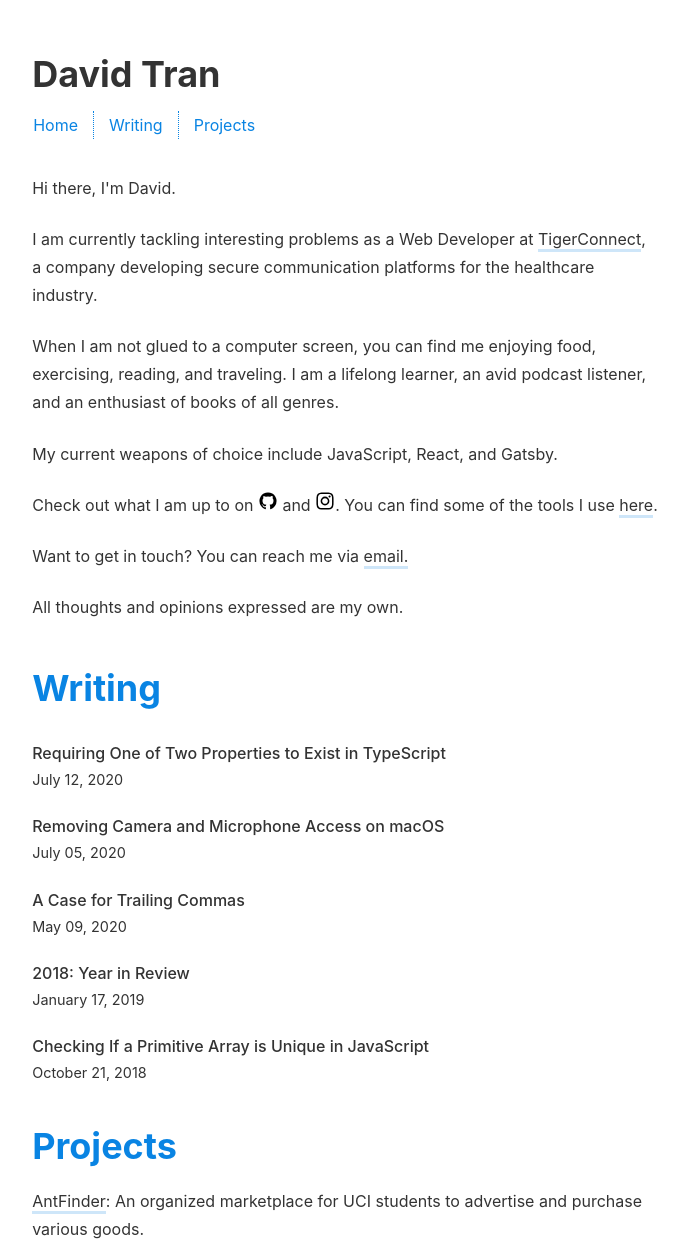
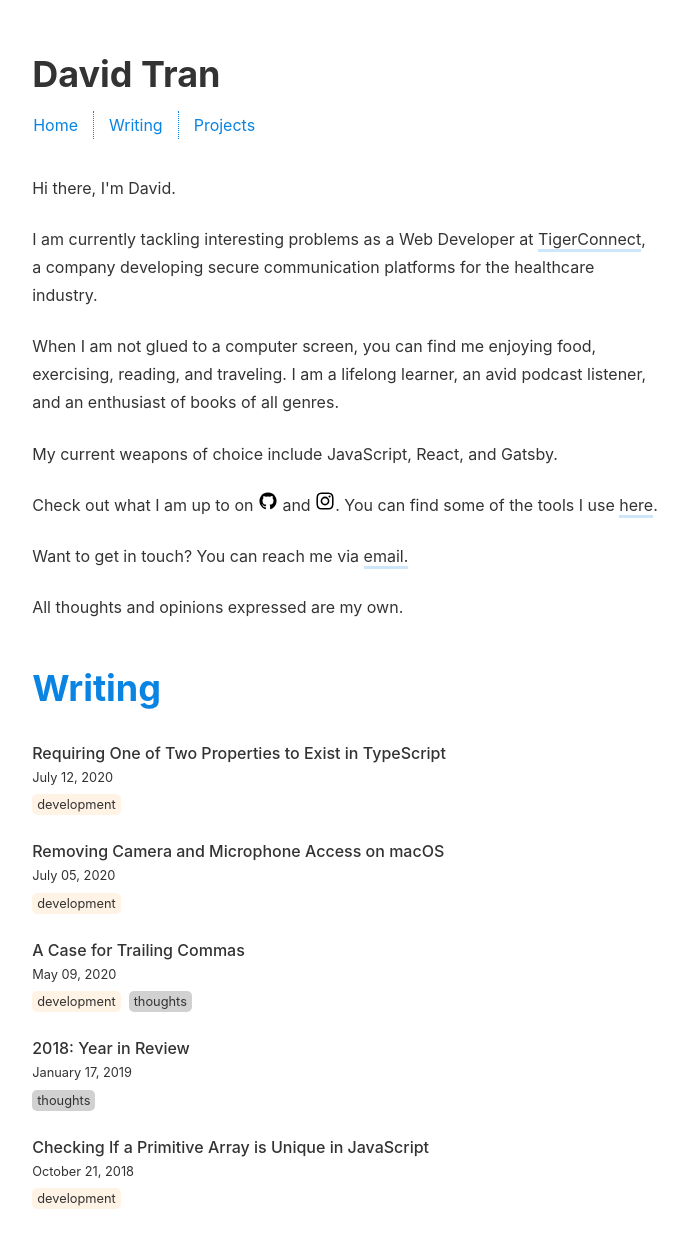
Before and after one commit to davidlamt/davidltran.com, a Gatsby site: page / in a window 1280 px wide. Shown: the top 1246 px of the page, without its empty margins (295-983 px from the left). Built offline with nearby package versions, Linux system fonts and the light colour scheme; Gatsby itself is replaced by a stand-in of ours.

Commit message:
Show styled tags for posts

```diff
--- a/src/components/PostListing/index.js
+++ b/src/components/PostListing/index.js
@@ -3,13 +3,15 @@ import { Link } from 'gatsby';
 import styled from 'styled-components';
 import PropTypes from 'prop-types';
 
+import { Tag } from '../';
+
 const PostListingContainer = styled(Link)`
   border-radius: 5px;
-    color: #333;
+  color: #333;
   display: block;
   margin-left: -10px;
   padding: 10px;
-    text-decoration: none;
+  text-decoration: none;
   transition: background-color 0.2s linear;
   width: 100%;
 
@@ -23,13 +25,16 @@ const PostTitle = styled.div`
 `;
 
 const PostDate = styled.div`
-  font-size: 0.9em;
+  font-size: 0.8em;
 `;
 
-const PostListing = ({ slug, title, date }) => (
+const PostListing = ({ slug, title, date, tags }) => (
   <PostListingContainer to={slug}>
     <PostTitle>{title}</PostTitle>
     <PostDate>{date}</PostDate>
+    {tags.map(tag => (
+      <Tag tagName={tag} key={tag} />
+    ))}
   </PostListingContainer>
 );
 
@@ -37,12 +42,14 @@ PostListing.propTypes = {
   slug: PropTypes.string,
   title: PropTypes.string,
   date: PropTypes.string,
+  tags: PropTypes.arrayOf(PropTypes.string),
 };
 
 PostListing.defaultProps = {
   slug: '/default/',
   title: 'Default Title',
   date: '1970-01-01',
+  tags: ['Tag'],
 };
 
 export default PostListing;
--- a/src/components/Posts/index.js
+++ b/src/components/Posts/index.js
@@ -40,6 +40,7 @@ const Posts = ({ posts, numberOfPostsToShow }) => (
               slug={post.fields.slug}
               title={post.frontmatter.title}
               date={post.frontmatter.date}
+              tags={post.frontmatter.tags}
             />
           );
         }
@@ -58,6 +59,7 @@ Posts.propTypes = {
         frontmatter: PropTypes.shape({
           title: PropTypes.string.isRequired,
           date: PropTypes.string.isRequired,
+          tags: PropTypes.arrayOf(PropTypes.string),
         }),
       }),
     })
@@ -73,6 +75,7 @@ Posts.defaultProps = {
         frontmatter: {
           title: 'Default Title',
           date: '1970-01-01',
+          tags: ['Tag'],
         },
       },
     },
--- /dev/null
+++ b/src/components/Tag.js
@@ -0,0 +1,38 @@
+import React from 'react';
+import PropTypes from 'prop-types';
+import styled from 'styled-components';
+
+const defaultBackgroundColor = '#2d4455';
+const defaultForegroundColor = '#fff';
+
+const tagBackgroundColor = {
+  development: '#fff3e5',
+  thoughts: '#d1d1d1',
+};
+
+const tagForegroundColor = {
+  development: '#333',
+  thoughts: '#333',
+};
+
+const TagLabel = styled.span`
+  background-color: ${props =>
+    tagBackgroundColor[props.tagName] || defaultBackgroundColor};
+  border-radius: 5px;
+  color: ${props =>
+    tagForegroundColor[props.tagName] || defaultForegroundColor};
+  font-size: 0.8em;
+  padding: 3px 5px;
+
+  &:not(:last-child) {
+    margin-right: 8px;
+  }
+`;
+
+const Tag = ({ tagName }) => <TagLabel tagName={tagName}>{tagName}</TagLabel>;
+
+Tag.propTypes = {
+  tagName: PropTypes.string.isRequired,
+};
+
+export default Tag;
--- /dev/null
+++ b/src/components/index.js
@@ -0,0 +1,3 @@
+import Tag from './Tag';
+
+export { Tag };
--- a/src/pages/archives.js
+++ b/src/pages/archives.js
@@ -65,7 +65,9 @@ export default class Archives extends Component {
   render() {
     const { data } = this.props;
 
-    const groups = _.groupBy(data.allMarkdownRemark.edges, ({ node }) => new Date(node.frontmatter.date).getFullYear());
+    const groups = _.groupBy(data.allMarkdownRemark.edges, ({ node }) =>
+      new Date(node.frontmatter.date).getFullYear()
+    );
     const years = Object.keys(groups).sort((a, b) => b - a);
 
     return (
@@ -82,6 +84,7 @@ export default class Archives extends Component {
                     slug={post.fields.slug}
                     title={post.frontmatter.title}
                     date={post.frontmatter.date}
+                    tags={post.frontmatter.tags}
                   />
                 ))}
               </ul>
@@ -105,6 +108,7 @@ export const query = graphql`
           frontmatter {
             title
             date(formatString: "MMMM DD, YYYY")
+            tags
           }
         }
       }
--- a/src/pages/index.js
+++ b/src/pages/index.js
@@ -29,6 +29,7 @@ IndexPage.propTypes = {
             frontmatter: PropTypes.shape({
               title: PropTypes.string,
               date: PropTypes.string,
+              tags: PropTypes.arrayOf(PropTypes.string),
             }),
           }),
         })
@@ -50,6 +51,7 @@ IndexPage.defaultProps = {
             frontmatter: {
               title: 'Default Title',
               date: '1970-01-01',
+              tags: ['Tag'],
             },
           },
         },
@@ -72,6 +74,7 @@ export const query = graphql`
           frontmatter {
             title
             date(formatString: "MMMM DD, YYYY")
+            tags
           }
         }
       }
```
